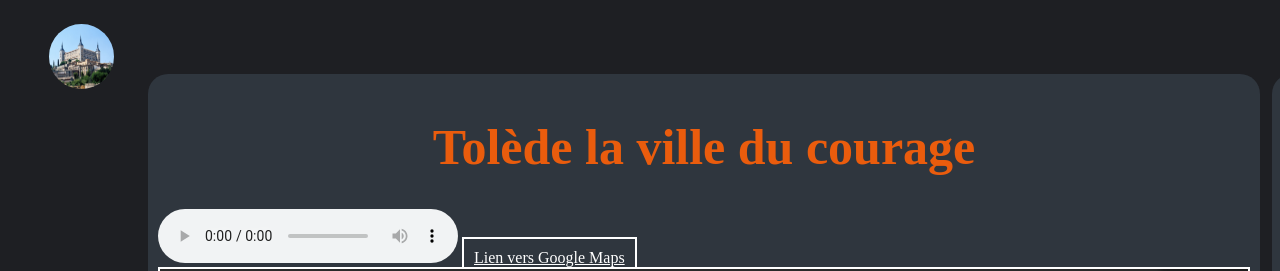
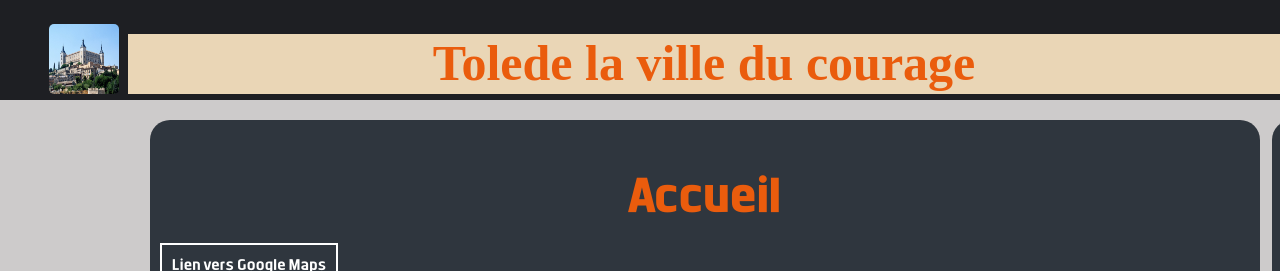
Before and after one commit to cedric-mc/SAE.1-05_2.05, a PHP site: page /Page1.html in a window 1280 px wide. Shown: the top 271 px of the page. Run offline with PHP 8.4, Linux system fonts and the light colour scheme.

Commit message:
Add files via upload

```diff
--- a/Page1.html
+++ b/Page1.html
@@ -10,42 +10,43 @@
     <script src="script.js" defer></script>
 </head>
 <body>
+    <header>
+        <!-- Barre de navigation -->
         <ul class="menu">
             <div class="toggle"><img src="img/tolede_menu.jpg" alt="image_de_Tolède"></div>
 
             <li style="--i:1;--clr:#b94503;">
-            <a href="#titre"> <img id="Apropos" src="img/A_propos.png" alt=""></a>
+                <a href="#accueil"> <img id="Apropos" src="img/A_propos.png" alt="A_propos" title="A_propos"></a>
             </li>
             <li style="--i:2;--clr:#b94503;">
-            <a href="#histoire"> <img src="img/livre.png" alt=""></a>
+                <a href="#histoire"> <img src="img/livre.png" alt="Histoire"></a>
             </li>
             <li style="--i:3;--clr:#b94503;">
-            <a href="#batiments"> <img src="img/Infrastructure.png" alt=""></a>
+                <a href="#batiments"> <img src="img/Infrastructure.png" alt="Batiments"></a>
             </li>
             <li style="--i:4;--clr:#b94503;">
-            <a href="#"> <img src="img/lieu_culturel.png" alt=""></a>
+                <a href="#"> <img src="img/lieu_culturel.png" alt="Monuents culturels"></a>
             </li>
             <li style="--i:5;--clr:#b94503;">
-            <a href="#"> <img id="Legende" src="img/legende.png" alt=""></a>
+                <a href="#"> <img id="Legende" src="img/legende.png" alt="Légendes et Mystères"></a>
             </li>
             <li style="--i:6;--clr:#b94503;">
-            <a href="#"> <img src="img/Contact.png" alt=""></a>
+                <a href="#"> <img src="img/Contact.png" alt="Contact"></a>
             </li>
         </ul>
-
+        <h1>Tolede la ville du courage</h1>
+    </header>
+    <!-- Page pricipale style="--page:1;"-->
     <main>
         <div class="scroll-block">
-            <div class="item">
-                <h1 id="titre">Tolède la ville du courage</h1>
-                <audio controls autoplay>
-                    <source src="Yaoyao_theme.mp3">
-                </audio>
+            <div class="item" >
+                <h1 id="accueil" class="TITRE">Accueil</h1>
                 <a id="Lien_Map" href="https://goo.gl/maps/naFSfsDJnkPjyUcGA" >Lien vers Google Maps</a>
-                <img id="carte" src="img/Carte_Tolede.PNG">
+                <img id="carte" src="img/Carte_de_Tolede.jpg">
                 <iframe src="https://www.google.com/maps/embed?pb=!1m18!1m12!1m3!1d129029.63100107988!2d-4.09217435726938!3d39.85143771929893!2m3!1f0!2f0!3f0!3m2!1i1024!2i768!4f13.1!3m3!1m2!1s0xd6a0bad0bb5fdf1%3A0xc67f5be86a75adfe!2sTol%C3%A8de%2C%20Espagne!5e0!3m2!1sfr!2sfr!4v1674115456682!5m2!1sfr!2sfr" width="100%" height="auto" style="border:0;" allowfullscreen="" loading="lazy" referrerpolicy="no-referrer-when-downgrade"></iframe>
             </div>
             <div class="item">
-                <h1 id="histoire">Histoire</h1>
+                <h1 id="histoire" class="TITRE">Histoire</h1>
                 <p id="PH">Capitale de la province du même nom, Tolède ou Toledo est une ville d’Espagne se trouvant à 69 km de Madrid. Elle s’étend sur une colline, véritable forteresse naturelle. Tolède est une ville qui résume par l’abondance et la variété de ses monuments et de ses richesses artistiques l’histoire de l’Espagne. Avec son lacis de ruelles tortueuses, la ville est semblable à celle d’il y a cinq siècles. On ressent dans ses rues et ses places une sorte de mystère oriental. Comme l’historien Henri Terrasse le nota, l’Espagne wisigothe des VIe et VIIe siècles fit naître une Renaissance de l’art et de la civilisation européens où la monarchie wisigothe et l’Église catholique jouèrent un rôle fondamental.
                     « Toletum », ville romaine, devint capitale de l’Espagne des Wisigoths. Pendant trois siècles Tolède dépendit du Califat de Cordoue. Tolède est aussi une ville de la Renaissance mais c’est sans doute son passé juif et arabe qui fascine le plus. Elle est encore aujourd’hui pour beaucoup de juifs la Jérusalem perdue de « Sefarad » (Espagne) et par extension l’Espagne même. Juifs, Mulsmans et Chrétiens coexistent à Tolède à certaines périodes du Moyen Age, au XIIIe siècle en particulier ; Saint Ferdinand, roi de Castille, se dit roi des trois religions et c’est sous le règne de son fils, Alphonse X le Sage, que fleurit l’École Trilingue des Traducteurs de Tolède. Parmi les monuments de ce passé prestigieux figurent : la cathédrale et le monastère.</p>
                 <details>
@@ -58,7 +59,7 @@
                 </details>
             </div>
             <div class="item">
-                <h1 id="batiments">Infrastructures Uniques</h1>
+                <h1 id="batiments" class="TITRE">Infrastructures Uniques</h1>
                 <div id="infra">
                     <div id="infra1">
                         <h2 class="nominfra">Nom_de_l'infrastructure</h2>
@@ -74,6 +75,20 @@
                     <p id="descriptioninfra">Lorem ipsum dolor sit amet consectetur adipisicing elit. Exercitationem sequi, est soluta consequatur temporibus officia beatae quibusdam ratione accusamus, mollitia dolore dolorum ducimus iusto architecto odio a? Aperiam, fugit quidem!</p>
                 </div>
             </div>
+            <div class="item">
+                <h1 class="TITRE">Monuments culturel</h1>
+            </div>
+            <div class="item">
+                <h1>Map</h1>
+            </div>
+            <div class="item">
+                <h1 class="TITRE">Légendes</h1>
+            </div>
+            <div class="item">
+                <h1 class="TITRE">Contact</h1>
+            </div>
+
+
         </div>
     </main>
 </body>
--- a/style_page1.css
+++ b/style_page1.css
@@ -1,4 +1,19 @@
 *, *::before, *::after {box-sizing: border-box;}
+
+@font-face {
+    font-family: "Dyno Bold";
+    src: url("Police/Dyno\ Bold.ttf");
+}
+
+@font-face {
+    font-family: "Dyno Regular";
+    src: url("Police/Dyno\ Regular.ttf");
+}
+
+@font-face {
+    font-family: "Cicle Gordita";
+    src: url("Police/Cicle\ Gordita.ttf");
+}
 
 html,body{
     margin: 0;
@@ -6,17 +21,39 @@ html,body{
 }
 
 body{
-    background-color: #1e1f23;
+    background-color: #cdcbcb;
     display: flex;
     justify-content: left;
     align-items: left;
+    flex-direction: column;
 }
 /* Size and Background  */
+
+header
+{
+    background-color: #1e1f23;
+    width: 100%;
+    height: 100px;
+    display: flex;
+    flex-direction: row;
+}
+
+header h1
+{
+    background-color:#ead6b6;
+    position: relative;
+    font-size: 50px;
+    text-align: center;
+    width:90%;
+    height: 60%;
+    color: #ea5c0d;
+}
+
 .toggle img
 {
     width: 100%;
     cursor: pointer;
-    border-radius: 40px;
+    border-radius: 5px;
     height: 100%;
 }
 
@@ -83,9 +120,8 @@ body{
 .menu .toggle
 {
     position: relative;
-    width: 65px;
-    height: 65px;
-    background: #2f363e;
+    width: 70px;
+    height: 70px;
     border-radius: 50%;
     color:white;
     display: flex;
@@ -99,17 +135,22 @@ body{
 
 main
 {
-    margin-top: 15%;
     align-self: center;
     display: grid;
     min-width:80%;
     scroll-snap-type: y proximity;
     float:right;
-    position: absolute;
-    margin-left: 10%;
+    position: relative;
+    margin-left: 130px;
     height: auto;
 }
 
+audio
+{
+    display: flex;
+    margin: 5%;
+    width: 90%;
+}
 
 /* background-img:url(video);*/
 
@@ -143,16 +184,18 @@ main
     height: auto;
 }
 
-#titre
+.TITRE
 {
     color: #ea5c0d;
     font-size: 50px;
     text-align: center;
+    font-family: "Dyno Bold";
 }
 
-#titre::selection
+.TITRE::selection
 {
     background-color: #fff;
+    color:#f7af3e;
 }
 
 #histoire
@@ -172,6 +215,7 @@ main
     padding: 20px;
     border-radius: 10px;
     background-color: #fff;
+    font-family: "Cicle Gordita";
 }
 
 #batiments
@@ -192,6 +236,7 @@ main
     padding: 10px;
     text-align: center;
     color: #fff;
+    font-family: "Dyno Regular";
 }
 
 #infra
@@ -238,6 +283,7 @@ main
     .menu
     {
     position: absolute;
+    margin-top: 50px;
     width: 5%;
     height: 300px;
     display: grid;
@@ -247,20 +293,32 @@ main
     z-index: 10;
     }
 
-    main
+    header
     {
-    position: absolute;
-    z-index: 1;
-    align-self: center;
-    clear: right;
-    height:100%;
-    display: grid;
-    margin-left: 10%;
-    width: 80%;
-    min-width:20%;
-    scroll-snap-type: y proximity;
-    float:right;
-    border-radius: 20px;
+    background-color: #1e1f23;
+    width: 110%;
+    height: 70px;
+    display: flex;
+    flex-direction: column;
+    }
+
+    header h1
+    {
+    background-color:#ead6b6;
+    position: relative;
+    font-size: 25px;
+    text-align: center;
+    width:100%;
+    height: 40%;
+    color: #ea5c0d;
+    }
+
+    .toggle img
+    {
+    width: 100%;
+    cursor: pointer;
+    border-radius: 5%;
+    height: 100%;
     }
 
     .menu.active li
@@ -304,7 +362,7 @@ main
     width: 45px;
     height: 45px;
     background: #2f363e;
-    border-radius: 10%;
+    border-radius: 5%;
     color:white;
     border-top: 2px solid #fff;
     border-right: 2px solid #fff;
@@ -330,6 +388,22 @@ main
 
 /* background-img:url(video);*/
 
+    main
+    {
+    position: absolute;
+    z-index: 1;
+    align-self: center;
+    clear: center;
+    height:100%;
+    display: grid;
+    margin-top: 20%;
+    width: 100%;
+    min-width:20%;
+    scroll-snap-type: y proximity;
+    float:right;
+    border-radius: 20px;
+    }
+
     .scroll-block
     {
     display: flex;
@@ -345,6 +419,7 @@ main
     scroll-snap-align: start;
     flex:0 0 100%;
     height: 100%;
+    width: 100%;
     }
 
     #infra
```
Lines whose indentation alone changed are shown as unchanged.
